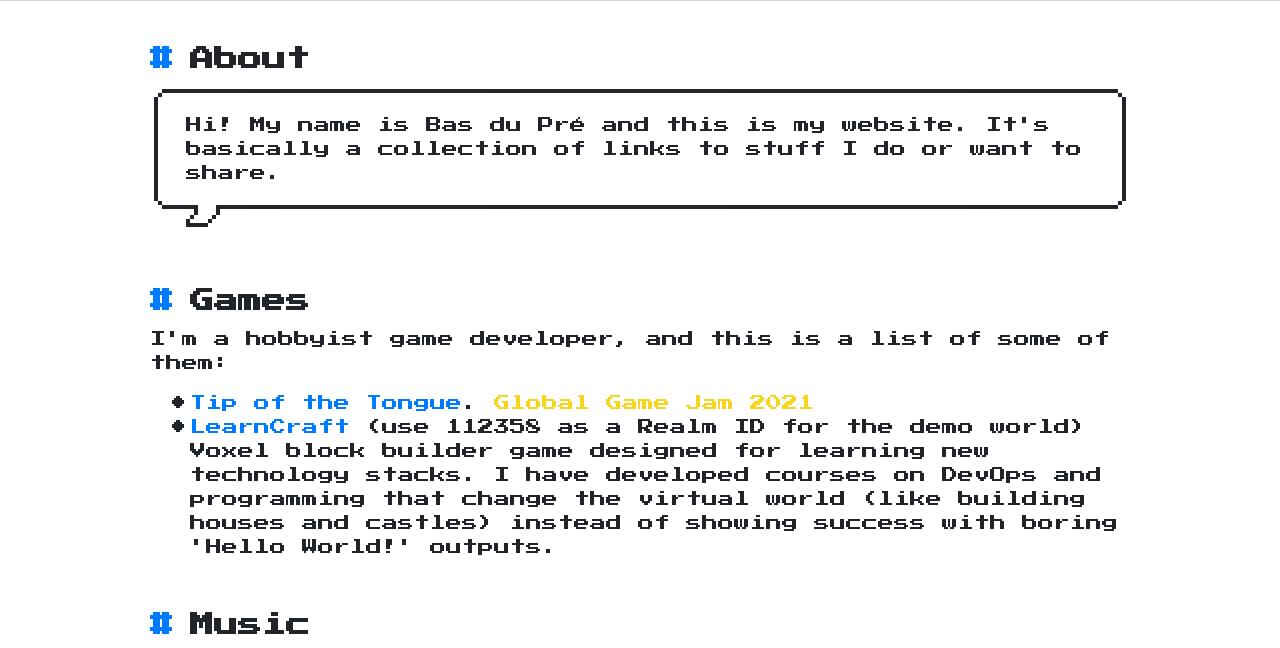
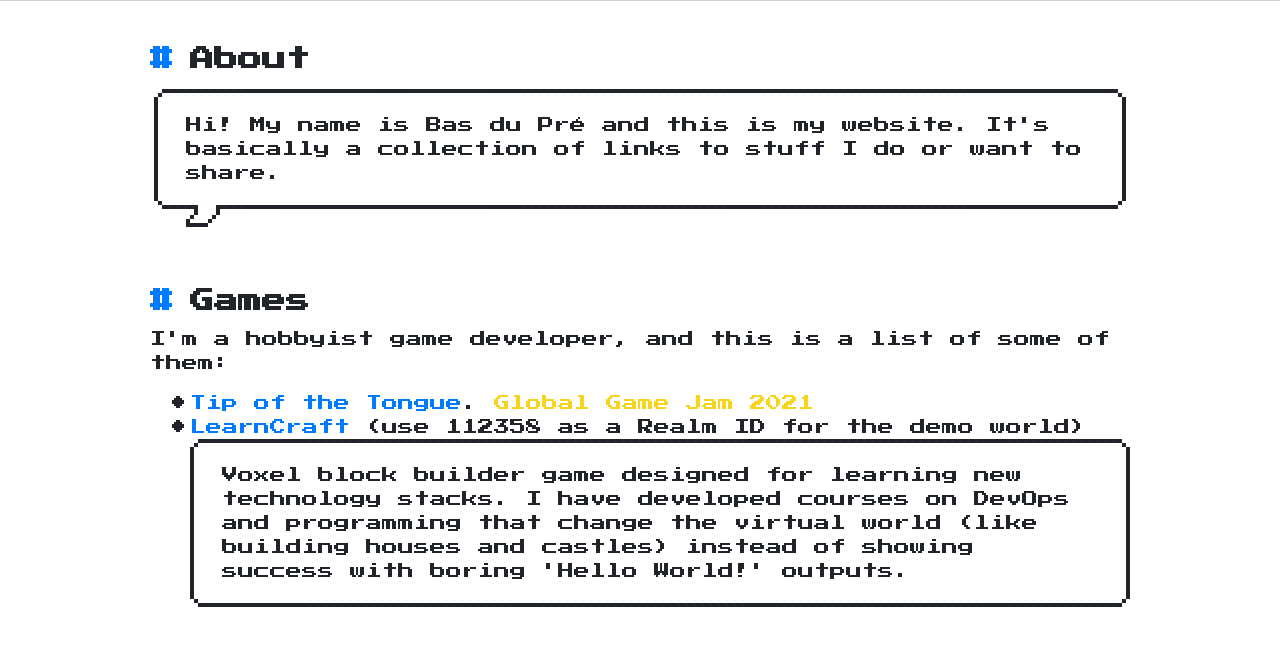
Before and after one commit to basdp/basdp.github.io, a plain HTML site: page index.html in a window 1280 px wide. Shown: the part 142-790 px from the top of the page. Drawn offline with nearby package versions, Linux system fonts and the light colour scheme.

Commit message:
Update index.html

```diff
--- a/index.html
+++ b/index.html
@@ -90,8 +90,10 @@
               </li>
               <li>
                 <a href="https://play.learncraft.app" target="_blank">LearnCraft</a> (use 112358 as a Realm ID for the demo world)
-                <p>Voxel block builder game designed for learning new technology stacks. I have developed courses on DevOps and programming that change
+                <div class="nes-container is-rounded">
+                  <p>Voxel block builder game designed for learning new technology stacks. I have developed courses on DevOps and programming that change
                 the virtual world (like building houses and castles) instead of showing success with boring 'Hello World!' outputs.</p>
+                </div>
               </li>
             </ul>
           </section>
```
